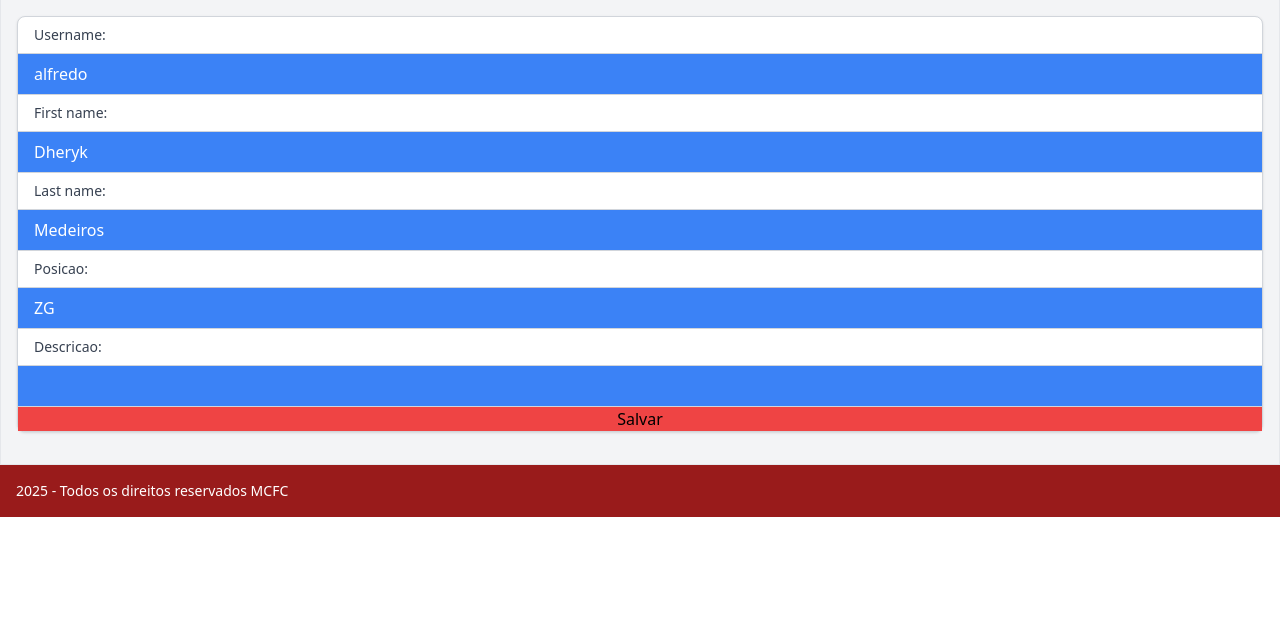
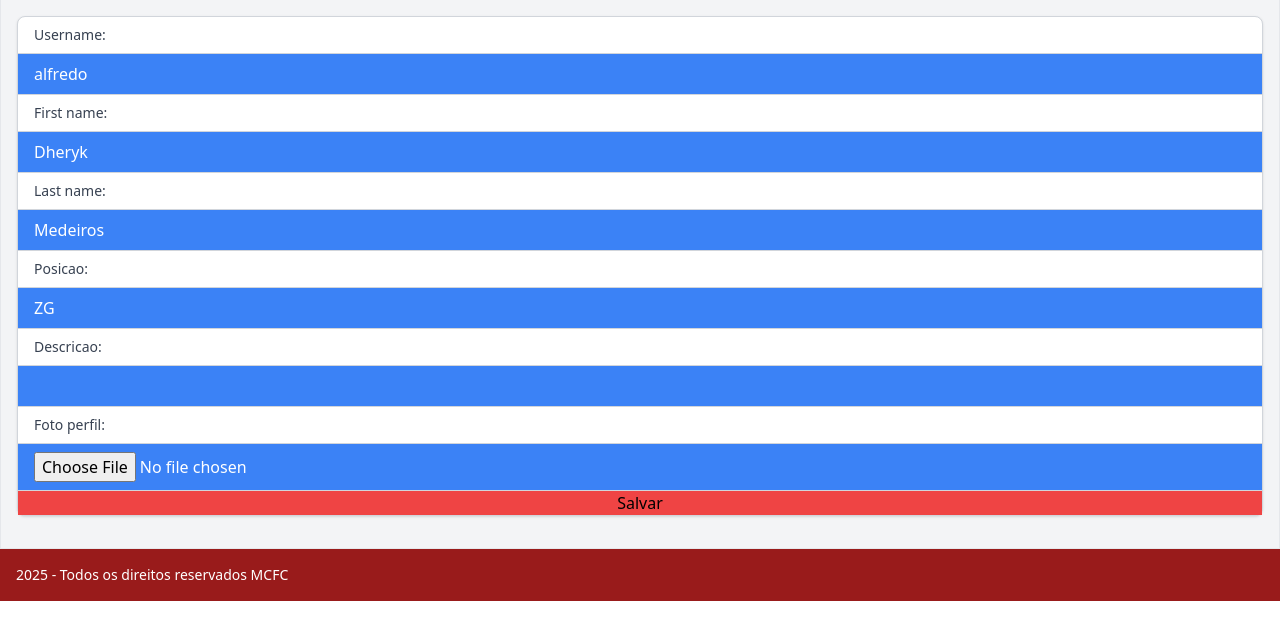
Before and after one commit to dherykmedeiros/MCFC, a Django app: page /users/update/3/ in a window 1280 px wide. Shown: the part 168-800 px from the top of the page. Run offline with Django 5.2, Linux system fonts and the light colour scheme; data comes from the database, SQL or seed files in the repository; both versions use the stored data as it was after the commit; some libraries are stand-ins or nearby versions.

Commit message:
Upload photos

```diff
--- a/MCFC/settings.py
+++ b/MCFC/settings.py
@@ -11,6 +11,7 @@ https://docs.djangoproject.com/en/5.1/ref/settings/
 """
 
 from pathlib import Path
+import os
 
 # Build paths inside the project like this: BASE_DIR / 'subdir'.
 BASE_DIR = Path(__file__).resolve().parent.parent
@@ -123,6 +124,9 @@ STATICFILES_DIRS = [
   ]
 STATIC_ROOT = BASE_DIR / 'static'
 
+MEDIA_URL = "/media/"
+MEDIA_ROOT= os.path.join(BASE_DIR,"media/")
+
 # Default primary key field type
 # https://docs.djangoproject.com/en/5.1/ref/settings/#default-auto-field
 
--- a/MCFC/urls.py
+++ b/MCFC/urls.py
@@ -15,3 +15,5 @@ urlpatterns = [
 ]
 
 urlpatterns += static(settings.STATIC_URL, document_root=settings.STATIC_ROOT)
+if settings.DEBUG:
+        urlpatterns += static(settings.MEDIA_URL,                             document_root=settings.MEDIA_ROOT)
--- a/usuarios/forms.py
+++ b/usuarios/forms.py
@@ -6,7 +6,7 @@ class UserRegisterForm(UserCreationForm):
   email = forms.EmailField()
   class Meta:
     model = NewUser
-    fields = ['username','first_name','last_name', 'email', 'password1', 'password2','posicao','descricao']
+    fields = ['username','first_name','last_name', 'email', 'password1', 'password2','posicao','descricao','foto_perfil']
     widgets = {
             'username': forms.TextInput(attrs={
                 'class': 'px-4 py-2 text-base text-gray-700 border border-gray-300 rounded-md',
--- a/usuarios/models.py
+++ b/usuarios/models.py
@@ -16,6 +16,7 @@ class NewUser(AbstractUser):
   )
   posicao = models.CharField(max_length=3, choices=posicoes,blank=False,null=False)
   descricao = models.TextField(blank=True,null=True)
+  foto_perfil = models.ImageField(upload_to='fotos/',blank=True, null=True)
 
   def __str__(self):
     return self.username
--- a/usuarios/templates/usuarios/user_detail.html
+++ b/usuarios/templates/usuarios/user_detail.html
@@ -7,6 +7,9 @@
 <h1 class="flex text-2xl mx-3">Informações do atleta:</h1>
 <div class="border bg-gray-100 p-4 overflow-x-auto">
   <div class="min-w-full border border-gray-300 flex flex-col rounded-lg shadow">
+    <div class="m-2">
+      <img class="w-20" src="{{ object.foto_perfil.url }}"></img>
+    </div>
     <div class="flex text-2xl text-red-600 m-2">
       <h2>Nome:</h2>
       <p class="mx-2">{{ object.first_name }}</p>
--- a/usuarios/templates/usuarios/user_update.html
+++ b/usuarios/templates/usuarios/user_update.html
@@ -2,7 +2,7 @@
 {% block content %}
 <h1 class="ml-10 mt-10 text-black text-xl">{% if object %}Editar{% else %}Criar{% endif %} Usuario</h1>
 <div class="border bg-gray-100 p-4 overflow-x-auto">
-  <form class="min-w-full border border-gray-300 bg-white rounded-lg shadow flex flex-col" method="post">
+  <form class="min-w-full border border-gray-300 bg-white rounded-lg shadow flex flex-col" method="post" enctype="multipart/form-data">
     {% csrf_token %}
     {% for field in form %}
       <label class="px-4 py-2 text-left text-sm font-medium text-gray-700 border-b border-gray-300">
--- a/usuarios/urls.py
+++ b/usuarios/urls.py
@@ -1,10 +1,11 @@
 from django.urls import path
 from .views import UserCreateView, UserListView, UserDetailView, UserUpdateView, UserDeleteView
+from django.contrib.auth.decorators import login_required
 
 urlpatterns = [
     path('create/', UserCreateView.as_view(), name='user_create'),
     path('', UserListView.as_view(), name='users'),
-    path('detail/<int:pk>/', UserDetailView.as_view(), name='user_detail'),
+    path('detail/<int:pk>/', login_required(UserDetailView.as_view()), name='user_detail'),
     path('update/<int:pk>/', UserUpdateView.as_view(), name='user_update'),
     path('delete/<int:pk>/', UserDeleteView.as_view(), name='user_delete'),
 ]
--- a/usuarios/views.py
+++ b/usuarios/views.py
@@ -27,7 +27,7 @@ class UserCreateView(CreateView):
 class UserUpdateView(UpdateView):
   model = NewUser
   template_name = 'usuarios/user_update.html'
-  fields = ['username', 'first_name','last_name','posicao','descricao']
+  fields = ['username', 'first_name','last_name','posicao','descricao','foto_perfil']
   success_url = reverse_lazy('users')
 
 class UserDeleteView(DeleteView):
```
Also changed, not shown: db.sqlite3, media/fotos/logo_MCFC.jpeg (added), usuarios/migrations/0003_newuser_foto_perfil.py (added), usuarios/migrations/0004_alter_newuser_foto_perfil.py (added).
